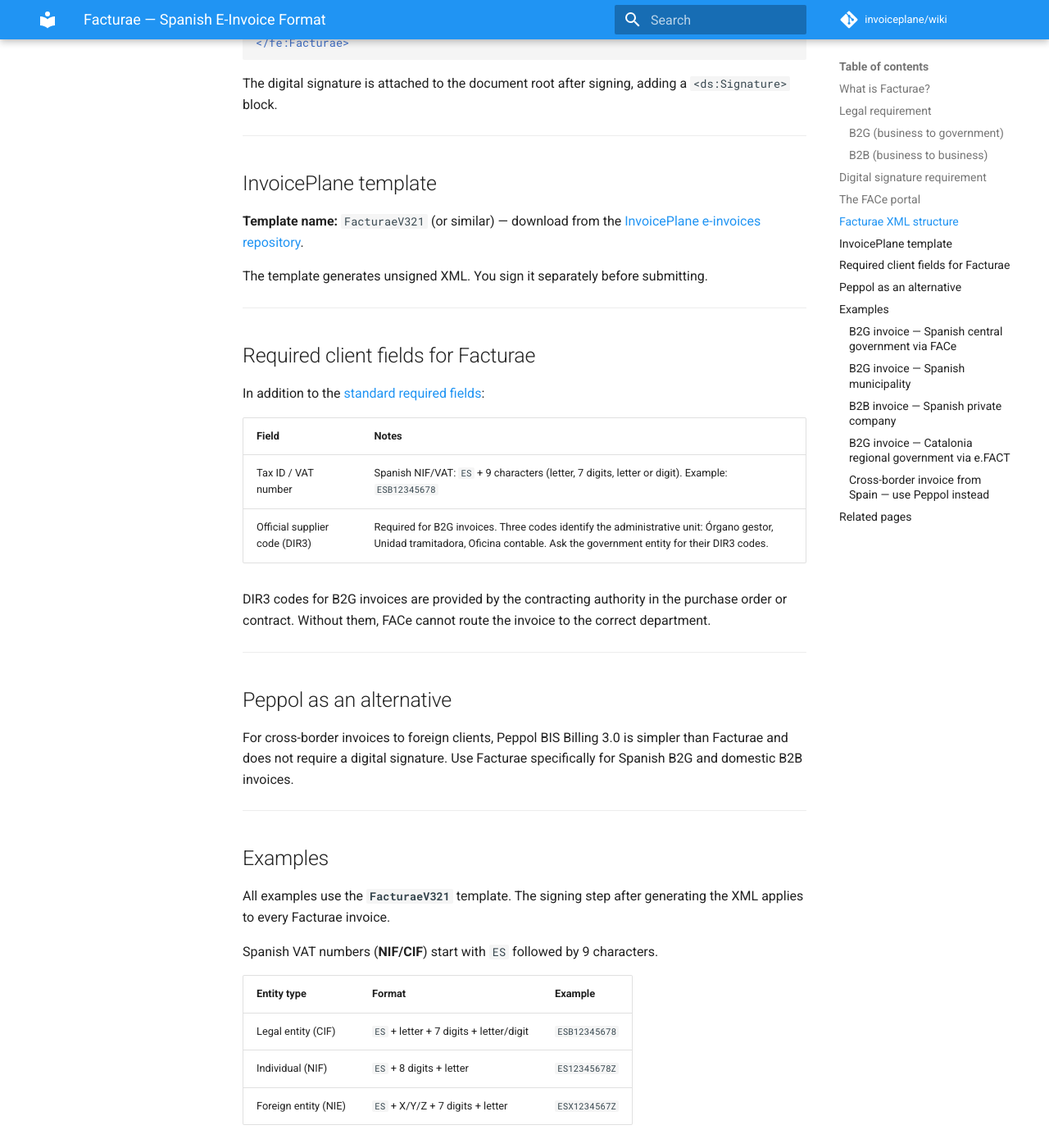
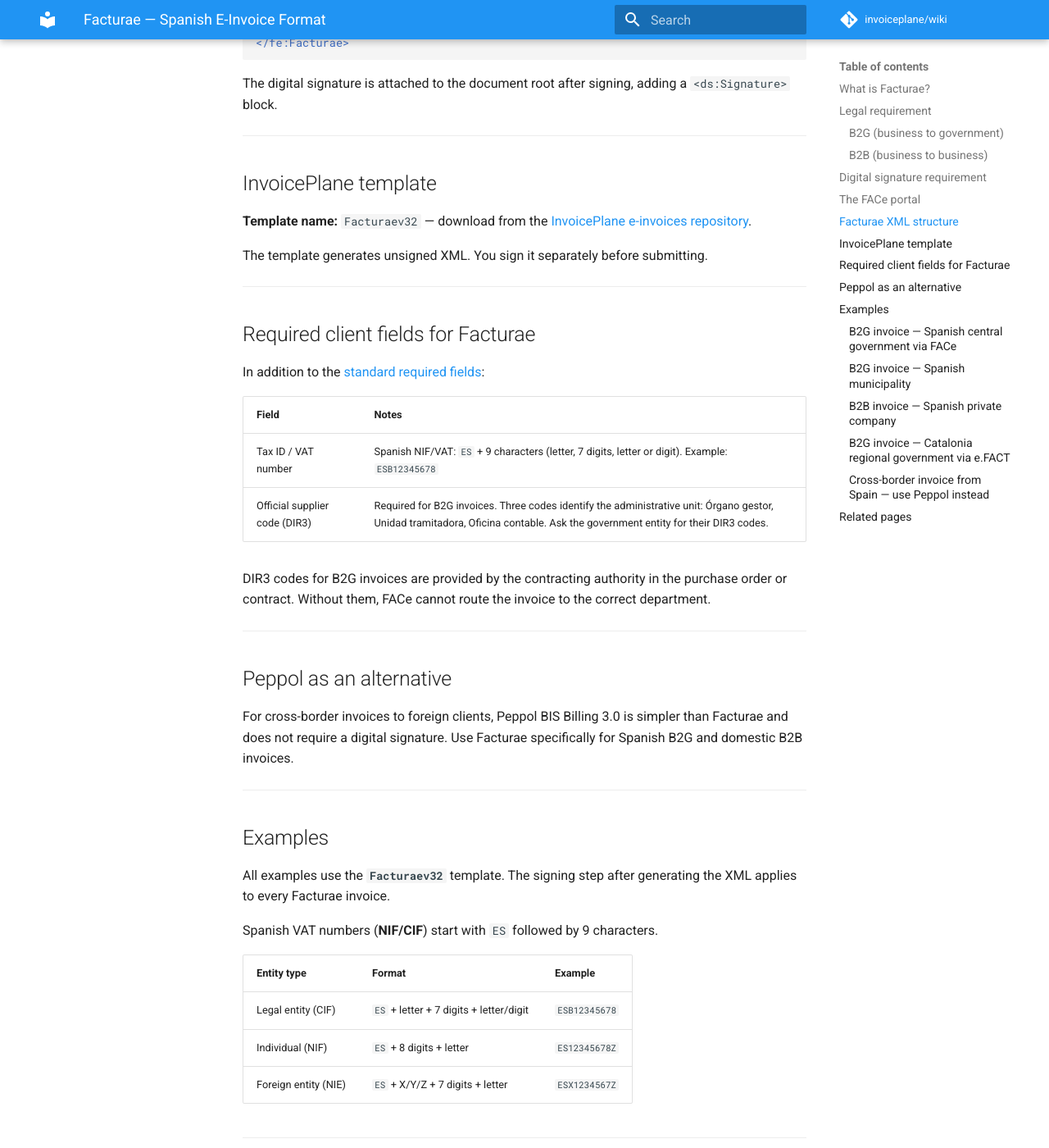
Before and after one commit to InvoicePlane/Wiki, an MkDocs documentation site: the page built from docs/en/1.7/e-invoicing/facturae.md, in a window 1280 px wide and 1400 px high, scrolled down 2819 px. Shown: the whole window at 82% size. Built offline with MkDocs 1.6.1 and Material for MkDocs 9.7.7, drawn with Linux system fonts in a browser that asks for light colours; comment, search, counter and statistics services are not loaded.

Commit message:
Fix Facturae template name to match actual e-invoices repo filename
Template name updated from assumed 'FacturaeV321' to actual 'Facturaev32'
matching the config file Facturaev32.php in the e-invoices repository.

Co-Authored-By: Claude Sonnet 4.6 <noreply@anthropic.com>
Claude-Session: https://claude.ai/code/session_01FyUdA46kyTUidfhs4sAEG7

```diff
--- a/docs/en/1.7/e-invoicing/facturae.md
+++ b/docs/en/1.7/e-invoicing/facturae.md
@@ -115,7 +115,7 @@ The digital signature is attached to the document root after signing, adding a `
 
 ## InvoicePlane template
 
-**Template name:** `FacturaeV321` (or similar) — download from the [InvoicePlane e-invoices repository](https://github.com/InvoicePlane/InvoicePlane-e-invoices).
+**Template name:** `Facturaev32` — download from the [InvoicePlane e-invoices repository](https://github.com/InvoicePlane/InvoicePlane-e-invoices).
 
 The template generates unsigned XML. You sign it separately before submitting.
 
@@ -142,7 +142,7 @@ For cross-border invoices to foreign clients, Peppol BIS Billing 3.0 is simpler
 
 ## Examples
 
-All examples use the **`FacturaeV321`** template. The signing step after generating the XML applies to every Facturae invoice.
+All examples use the **`Facturaev32`** template. The signing step after generating the XML applies to every Facturae invoice.
 
 Spanish VAT numbers (**NIF/CIF**) start with `ES` followed by 9 characters.
 
```
